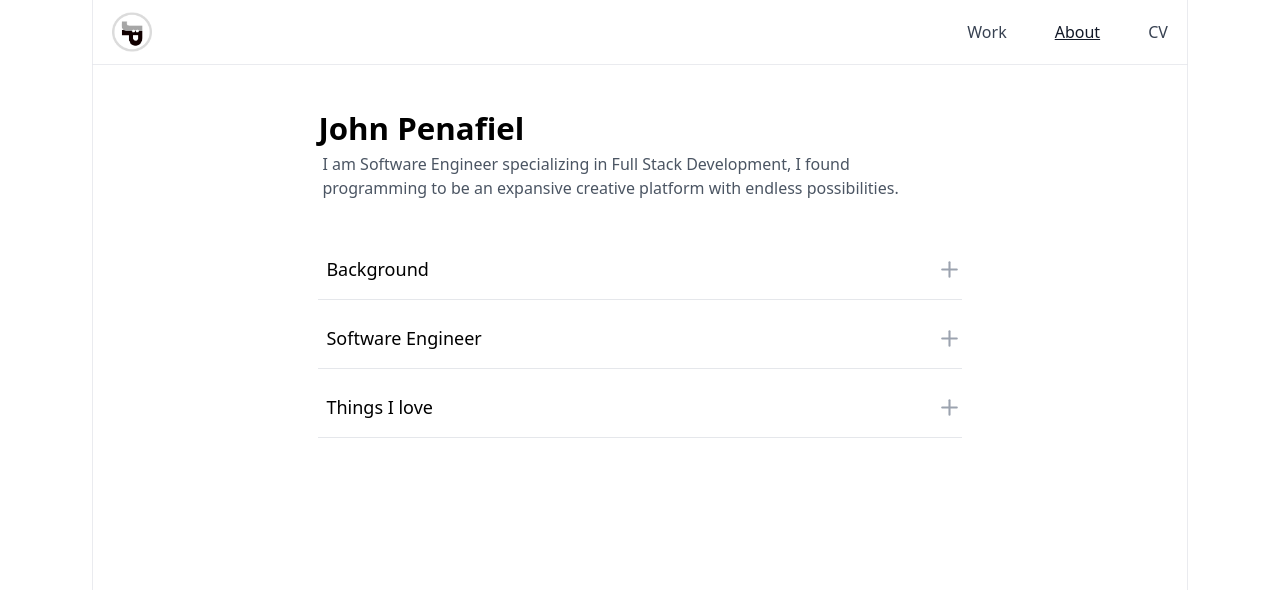
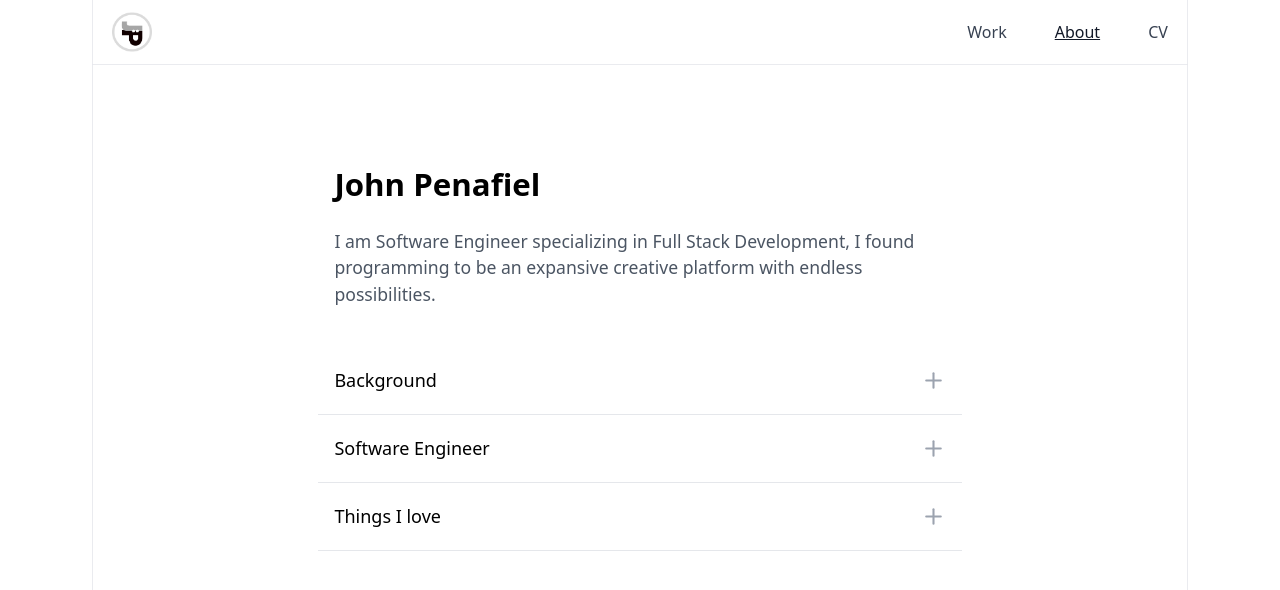
Before and after one commit to johnjohnpenafiel/Portfolio, a Next.js app: page /about in a window 1280 px wide. Shown: the top 590 px of the page. Built offline with nearby package versions, Linux system fonts and the light colour scheme.

Commit message:
Update About section, status: good

```diff
--- a/app/about/components/AboutCard.tsx
+++ b/app/about/components/AboutCard.tsx
@@ -1,45 +1,39 @@
-import React from "react";
+"use client";
+
+import React, { useState } from "react";
 import { FiPlus } from "react-icons/fi";
 
 interface Props {
-  handleClick: (id: number) => void;
-  isOpen: boolean;
-  id: number;
-  category: string;
+  title: string;
   content: string;
 }
 
-const AboutCard = ({ handleClick, isOpen, id, category, content }: Props) => {
+const AboutCard = ({ title, content }: Props) => {
+  const [isOpen, setIsOpen] = useState(false);
+
   return (
-    <div className="flex flex-col mx-10">
-      <div className="flex justify-between py-4 || bg-white border-b">
-        <h3 className="px-2 || text-lg font-medium">{category}</h3>
-        <button
-          onClick={() => handleClick(id)}
-          className={`text-2xl text-gray-400 origin-center transition-transform duration-300
-                ${isOpen && "rotate-45"}`}
+    <div className="py-5 border-b">
+      <button
+        onClick={() => setIsOpen(!isOpen)}
+        className="flex w-full justify-between items-center px-4"
+      >
+        <span className="text-lg">{title}</span>
+        <span
+          className={`text-gray-400 text-xl md:text-2xl transition-transform duration-500 ${
+            isOpen && "rotate-45"
+          }`}
         >
           <FiPlus />
-        </button>
-      </div>
+        </span>
+      </button>
       <div
-        className={`-mt-1 || transition-transform origin-top duration-500 ease-in-out bg-white border-b
-          ${
-            isOpen
-              ? "scale-y-100 pointer-events-auto"
-              : "scale-y-0 delay-100 pointer-events-none"
-          }`}
+        className={`grid overflow-hidden transition-all duration-300 ease-in-out text-slate-600 ${
+          isOpen
+            ? "grid-rows-[1fr] opacity-100 pt-2"
+            : "grid-rows-[0fr] opacity-0"
+        }`}
       >
-        <p
-          className={`bg-white px-2 pb-3 text-gray-700 font-light transition-opacity ease-in-out
-                ${
-                  isOpen
-                    ? "opacity-100 delay-300 duration-500"
-                    : "opacity-0 duration-200"
-                }`}
-        >
-          {isOpen ? content : ""}
-        </p>
+        <p className="px-4 pr-8 overflow-hidden leading-loose">{content}</p>
       </div>
     </div>
   );
--- a/app/about/page.tsx
+++ b/app/about/page.tsx
@@ -1,36 +1,10 @@
-"use client";
-
-import React, { useState } from "react";
+import React from "react";
 
 import Navbar from "@/components/Navbar";
 import AboutCard from "./components/AboutCard";
+import { aboutInfo } from "@/data";
 
 const About = () => {
-  const [openCard, setOpenCard] = useState<number | null>(null);
-
-  const handleClick = (id: number) => {
-    setOpenCard((prevCard) => (prevCard === id ? null : id));
-  };
-
-  const aboutInfo = [
-    {
-      id: 1,
-      category: "Background",
-      content:
-        "My role is to unravel intricate challenges through creativity and focused problem-solving, which helps me come up with practical and impactful solutions.",
-    },
-    {
-      id: 2,
-      category: "Software Engineer",
-      content: "placeholder",
-    },
-    {
-      id: 3,
-      category: "Things I love",
-      content: "placeholder",
-    },
-  ];
-
   return (
     <div className="h-screen bg-white">
       <section>
@@ -38,25 +12,24 @@ const About = () => {
       </section>
 
       <section className="md:mx-[17%]">
-        <div className="flex flex-col m-10">
+        <div className="flex flex-col m-10 mt-24 px-4">
           <h1 className="text-3xl font-semibold">John Penafiel</h1>
-          <p className="text-gray-600 px-1">
+          <p className="text-gray-600 pt-5 text-md">
             I am Software Engineer specializing in Full Stack Development, I
             found programming to be an expansive creative platform with endless
             possibilities.
           </p>
         </div>
-        {/* About Cards */}
-        {aboutInfo.map((item) => (
-          <AboutCard
-            key={item.category}
-            handleClick={handleClick}
-            isOpen={openCard === item.id}
-            id={item.id}
-            category={item.category}
-            content={item.content}
-          />
-        ))}
+
+        <div className="m-10">
+          {aboutInfo.map((item) => (
+            <AboutCard
+              key={item.id}
+              title={item.title}
+              content={item.content}
+            />
+          ))}
+        </div>
       </section>
     </div>
   );
--- a/components/Work.tsx
+++ b/components/Work.tsx
@@ -1,6 +1,6 @@
 import React from "react";
 import WorkCard from "./WorkCard";
-import { projects } from "@/projects";
+import { projects } from "@/data";
 
 const Work = () => {
   return (
--- a/components/WorkCard.tsx
+++ b/components/WorkCard.tsx
@@ -16,7 +16,7 @@ const WorkCard = ({ title, description, stack, image }: Props) => {
   return (
     <div
       ref={cardRef}
-      className={`flex flex-col w-full md:max-w-[1100px] md:max-h-[400px] h-auto md:flex-row md:h-auto mb-5 || bg-white rounded-sm shadow-sm border border-gray-100 overflow-hidden || transition-transform ease-out delay-100 duration-1000 ${
+      className={`flex flex-col w-full md:max-w-[1100px] md:max-h-[400px] h-auto md:flex-row md:h-auto mb-5 || bg-white rounded-sm drop-shadow-sm border border-gray-100 overflow-hidden || transition-transform ease-out delay-100 duration-1000 ${
         hasBeenVisible ? "translate-y-0" : "translate-y-52"
       }`}
     >
--- a/projects.ts
+++ b/data.ts
@@ -14,3 +14,22 @@ export const projects = [
     image: "/images/NextGame.png",
   },
 ];
+
+export const aboutInfo = [
+  {
+    id: 1,
+    title: "Background",
+    content:
+      "My role is to unravel intricate challenges through creativity and focused problem-solving, which helps me come up with practical and impactful solutions.",
+  },
+  {
+    id: 2,
+    title: "Software Engineer",
+    content: "placeholder",
+  },
+  {
+    id: 3,
+    title: "Things I love",
+    content: "placeholder",
+  },
+];
--- a/tailwind.config.ts
+++ b/tailwind.config.ts
@@ -11,6 +11,7 @@ const config: Config = {
       xm: "0.75rem",
       sm: "0.875rem",
       base: "1rem",
+      md: "1.1rem",
       lg: "1.125rem",
       xl: "1.25rem",
       "2xl": "1.563rem",
```
